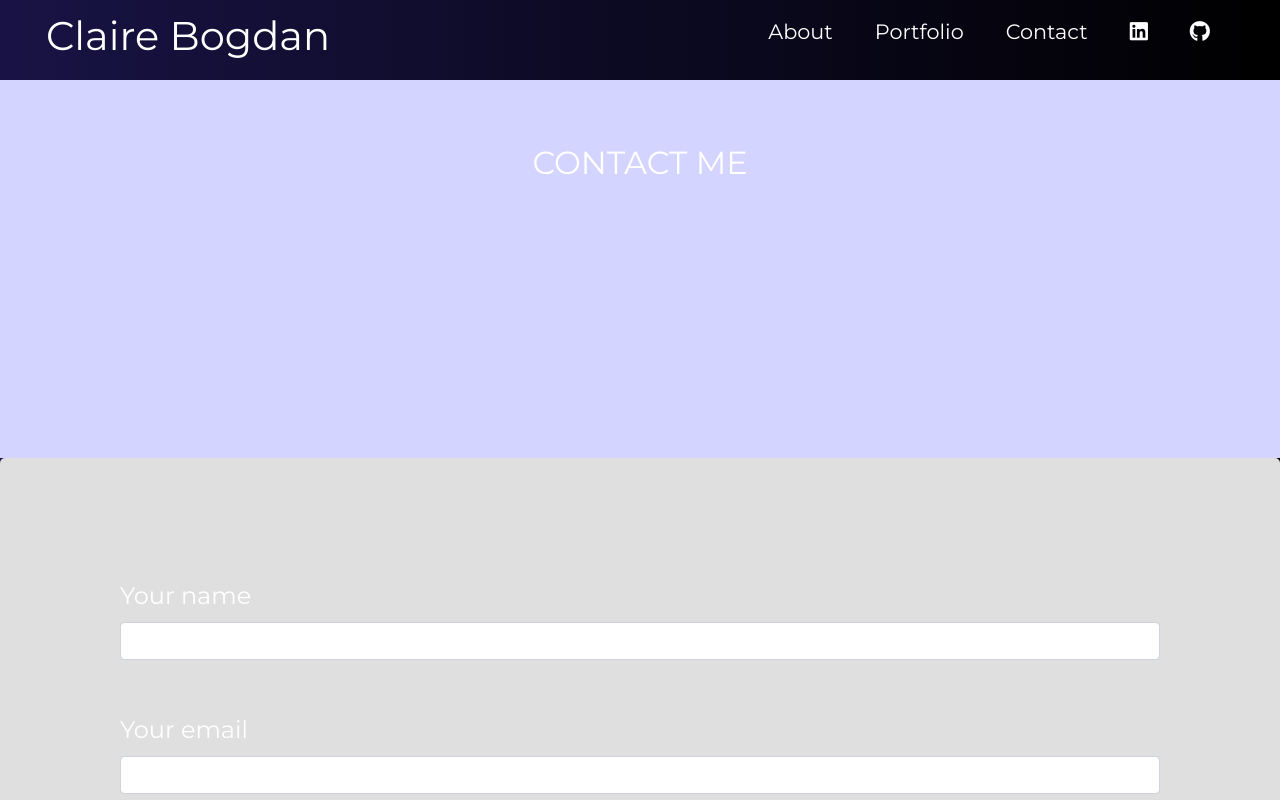
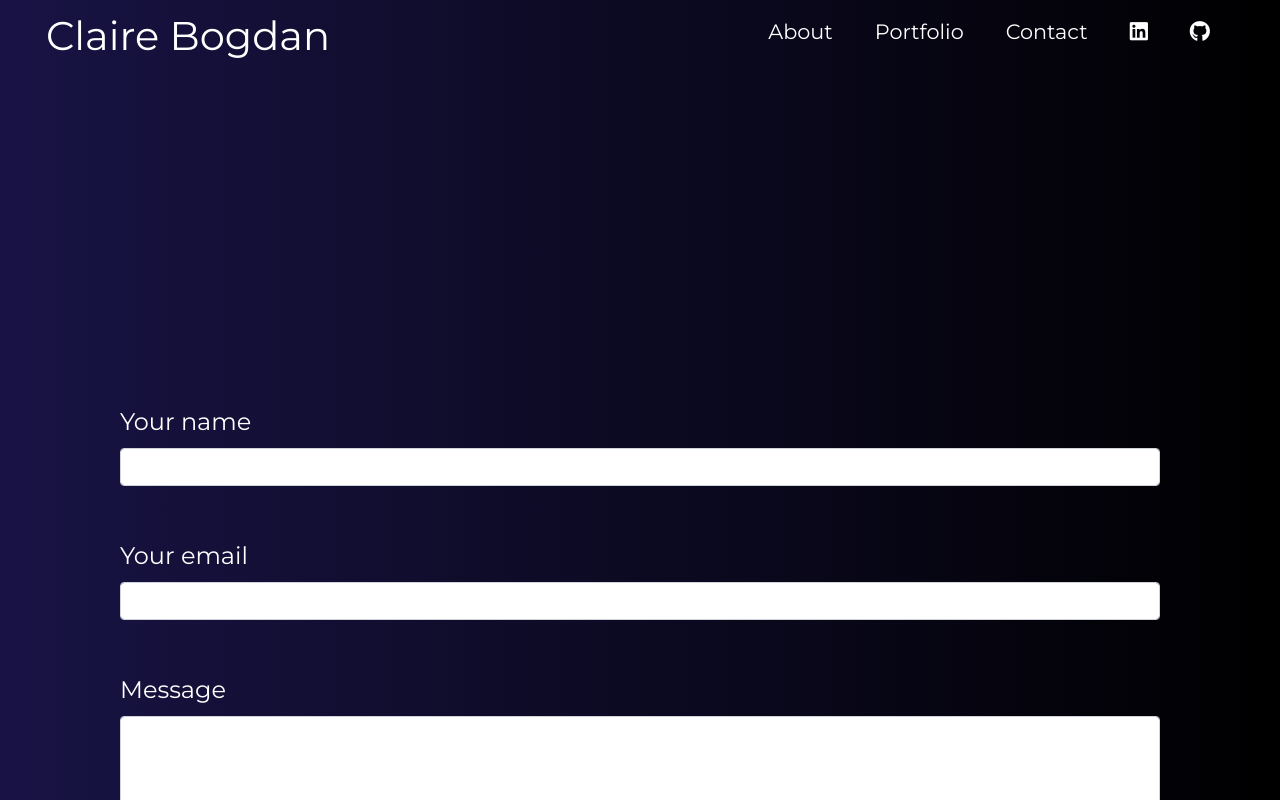
Before and after one commit to clairebogdan/portfolio, a React (Create React App) app: page /contact in a window 1280 px wide. Shown: the top 800 px of the page. Built offline with nearby package versions, Linux system fonts and the light colour scheme; the HTML template or start-up script is replaced by a standard one.

Commit message:
contact page css

```diff
--- a/src/components/pages/Contact.js
+++ b/src/components/pages/Contact.js
@@ -1,4 +1,4 @@
-import React, {Component} from 'react';
+import React, { Component } from 'react';
 import '../../App.css';
 import '../styles/Contact.css';
 import '../styles/Button.css';
@@ -58,14 +58,12 @@ class Contact extends Component {
     }
 
     handleChange = (param, e) => {
-        this.setState({[param]: e.target.value})
+        this.setState({ [param]: e.target.value })
     }
 
     render() {
         return (
             <>
-            <div className='contact-title'><h2>CONTACT ME</h2></div>
-
                 <div className='grid-container'>
 
                     <div className='grid-item'>
@@ -73,7 +71,7 @@ class Contact extends Component {
                             <div className="copy" data-clipboard-text='bogdanclaire@gmail.com'>
                                 <i class="fas fa-envelope"></i>
                             </div>
-                            <span className='tooltiptext'>Copy my email!</span>
+                            <span className='tooltiptext'>Copy my email</span>
                         </div>
                     </div>
 
@@ -82,25 +80,25 @@ class Contact extends Component {
                             <a className='LI-logo' href="https://www.linkedin.com/in/clairebogdan">
                                 <i class="fab fa-linkedin"></i>
                             </a>
-                            <span className='tooltiptext'>Message me on LinkedIn!</span>
+                            <span className='tooltiptext'>Message me on LinkedIn</span>
                         </div>
                     </div>
                 </div>
 
                 <Form onSubmit={this.handleSubmit.bind(this)}>
                     <FormGroup controlId='formBasicName'>
-                    <Label for="from_name">Your name</Label><br/>
+                        <Label for="from_name">Your name</Label><br />
                         <Input
                             type="text"
                             name="from_name"
                             id="name"
                             value={this.state.name}
-                        onChange={this.handleChange.bind(this, 'from_name')}/>
+                            onChange={this.handleChange.bind(this, 'from_name')} />
                     </FormGroup>
-                <br/>
+                    <br />
 
                     <FormGroup controlId='formBasicEmail'>
-                    <Label for="from_email">Your email</Label><br/>
+                        <Label for="from_email">Your email</Label><br />
                         <Input
                             type="email"
                             name="from_email"
@@ -108,10 +106,10 @@ class Contact extends Component {
                             value={this.state.email}
                             onChange={this.handleChange.bind(this, 'from_email')} />
                     </FormGroup>
-                <br/>
+                    <br />
 
                     <FormGroup controlId='formBasicMessage'>
-                    <Label for="message">Message</Label><br/>
+                        <Label for="message">Message</Label><br />
                         <Input
                             type="textarea"
                             name="message"
@@ -119,7 +117,7 @@ class Contact extends Component {
                             value={this.state.message}
                             onChange={this.handleChange.bind(this, 'message')} />
                     </FormGroup>
-                <br/>
+                    <br />
 
                     <Button variant='primary' type='submit'>Send</Button>
 
--- a/src/components/pages/Immuta.js
+++ b/src/components/pages/Immuta.js
@@ -6,7 +6,7 @@ function Immuta() {
     return (
         <>
             <body>
-                <p>Immuta experience coming soon</p>
+                <p>Immuta experience coming soon!</p>
 
 
             </body>
--- a/src/components/pages/PreviousCareer.js
+++ b/src/components/pages/PreviousCareer.js
@@ -6,7 +6,7 @@ function PreviousCareer() {
     return (
         <>
             <body>
-                <p>Previous experiences coming soon</p>
+                <p>Previous experiences coming soon!</p>
 
             </body>
 
--- a/src/components/styles/Contact.css
+++ b/src/components/styles/Contact.css
@@ -9,13 +9,10 @@
 }
 
 .grid-container {
-    background-color:#d3d4ff;
     width: 100%;
     display: grid;
     grid-template-columns: 50px 50px;
-    padding-left: 5%;
-    padding-right: 5%;
-    padding-bottom: 5%;
+    padding-top: 5%;
     grid-column-gap: 20%;
     justify-content: center;
 }
@@ -47,8 +44,8 @@
   .tooltip .tooltiptext {
     font-size: 16px;
     visibility: hidden;
-    background-color: black;
-    color: #fff;
+    background-color: white;
+    color: black;
     text-align: center;
     padding: 5px 0;
     border-radius: 6px;
@@ -79,7 +76,6 @@
 
 Form {
     border-radius: 5px;
-    background-color: #dfdfdf;
     padding: 120px;
     align-items: center;
     justify-content: center;
```
Lines whose indentation alone changed are shown as unchanged.
